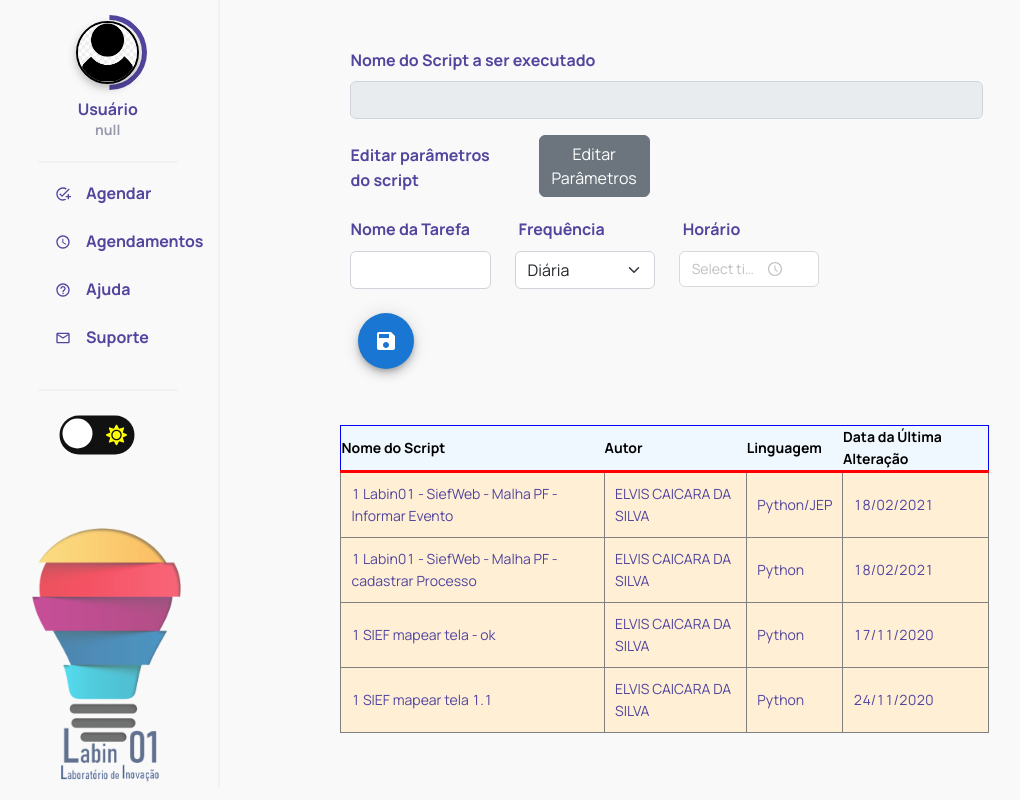
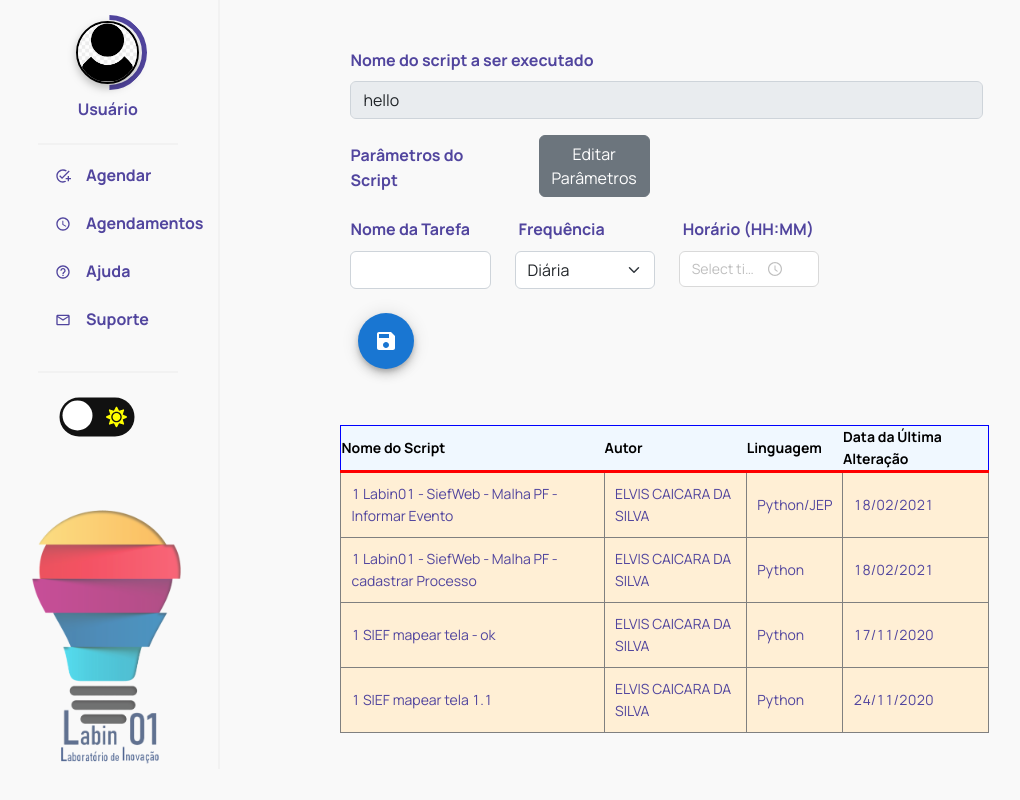
Before and after one commit to julianohcosta/script-scheduler, a React (Create React App) app: page / in a window 1280 px wide. Shown: the whole page, without its empty margins (3-1023 px from the left). Built offline with nearby package versions, Linux system fonts and the light colour scheme; no server answers.

Commit message:
Add create task

```diff
--- a/src/components/UI/Avatar.jsx
+++ b/src/components/UI/Avatar.jsx
@@ -4,10 +4,7 @@ import './Avatar.css'
 
 const Avatar = () => {
 
-  const [user, setUser] = useState({
-    username: 'Usuário',
-    cargo: 'null'
-  });
+  const [username, setusername] = useState('Usuário');
 
   useEffect(() => {
 
@@ -15,14 +12,14 @@ const Avatar = () => {
       .then(response => response.json())
       .then(user => {
         if (user.username) {
-          setUser(user)
+          setusername(user.username);
         }
       })
       .catch(e => {
         console.log(e)
       })
 
-  }, [user]);
+  }, [username]);
 
   return (
     <div className='profile'>
@@ -31,10 +28,10 @@ const Avatar = () => {
         <img src={userLogo} alt="profile"/>
       </div>
       <div className='name mb-1'>
-        {user.username}
+        {username}
       </div>
       <div className='position'>
-        {user.cargo}
+        {/*{user.cargo}*/}
       </div>
     </div>
   )
--- a/src/pages/Agendar.jsx
+++ b/src/pages/Agendar.jsx
@@ -1,4 +1,4 @@
-import {useState} from "react";
+import {useRef, useState} from "react";
 import Button from 'react-bootstrap/Button';
 import Form from 'react-bootstrap/Form';
 import OverlayTrigger from 'react-bootstrap/OverlayTrigger';
@@ -22,15 +22,35 @@ const FREQUENCIA = {
 
 const Agendar = () => {
 
-  const [dialogSelector, setDialogSelector] = useState(<Diario/>);
+  const diario = <Diario onTimerset={horarioHandler}/>
+
+  const [dialogSelector, setDialogSelector] = useState(diario);
   const [showSucess, setShowSucess] = useState(false);
   const [showError, setShowError] = useState(false);
+  const [scriptName, setScriptName] = useState('hello');
+  const [taskName, setTaskName] = useState('');
+  const [frequencia, setFrequencia] = useState(FREQUENCIA.DIARIA);
+  const [dia, setDia] = useState('');
+  const [horario, setHorario] = useState('');
+  const [message, setmessage] = useState('');
 
-  const saveIconHandler = (sucess) => {
+  const scriptNameRef = useRef();
+  const taskNameRef = useRef();
+
+  /**
+   *
+   * @param {boolean} sucess
+   * @param {String} message
+   */
+  const saveTaskHandler = (sucess, message) => {
+
     if (sucess){
+      setmessage(message)
       setShowSucess(true)
+
     } else {
       setShowError(true)
+      setmessage(message)
     }
   }
 
@@ -38,21 +58,26 @@ const Agendar = () => {
     e.preventDefault();
   }
 
+  function horarioHandler(time){
+    setHorario(time);
+  }
+
   const changeHandler = (event) => {
+
     const frequencia = event.target.value;
+    setFrequencia(frequencia);
 
     switch (frequencia) {
       case FREQUENCIA.DIARIA:
-        setDialogSelector(<Diario/>)
+        setDialogSelector(diario)
         break;
       case FREQUENCIA.SEMANAL:
-        setDialogSelector(<Semanal/>)
+        setDialogSelector(<Semanal onTimerset={horarioHandler}/>)
         break;
       case FREQUENCIA.MENSAL:
-        setDialogSelector(<Mensal/>)
+        setDialogSelector(<Mensal onTimerset={horarioHandler}/>)
         break;
       default:
-        setDialogSelector(<Diario/>)
         break;
     }
   }
@@ -67,40 +92,39 @@ const Agendar = () => {
     <div className='container-agendar'>
       <div className='container-agendar--form'>
         <Form className='m-lg-5 m-md-5'>
+
           <Form.Group as={Row} className="mb-3" controlId="formScriptData">
             <Col sm="1"/>
             <Col sm="8">
-              <Form.Label>Nome do Script a ser executado</Form.Label>
-              <Form.Control type="text" disabled/>
+              <Form.Label>Nome do script a ser executado</Form.Label>
+              <Form.Control ref={scriptNameRef} type="text" disabled defaultValue={scriptName}/>
             </Col>
           </Form.Group>
+
           <Form.Group as={Row} className="mb-3" controlId="formEdtScript">
             <Col sm="1"/>
             <Col sm="2">
-              <Form.Label className='mt-2'>Editar parâmetros do script</Form.Label>
+              <Form.Label className='mt-2'>Parâmetros do Script</Form.Label>
             </Col>
             <Col sm="2">
               <OverlayTrigger
                 placement="bottom"
                 delay={{show: 250, hide: 400}}
                 overlay={(props) => renderTooltip(props, 'Este script não possui parâmetros')}
-                defaultShow={false}
-              >
+                defaultShow={false}>
                 <Button variant="secondary" type="submit" onClick={onEditParams} className='mx-4'>
                   Editar Parâmetros
                 </Button>
               </OverlayTrigger>
             </Col>
+          </Form.Group>
 
-          </Form.Group>
           <Form.Group as={Row} className="mb-3" controlId="formScriptOptions">
             <Col sm="1"/>
-
             <Col sm='2'>
               <Form.Label>Nome da Tarefa</Form.Label>
-              <Form.Control type="text"/>
+              <Form.Control type="text" ref={taskNameRef} onChange={(e) => setTaskName(e.target.value)}/>
             </Col>
-
             <Col sm="2">
               <Form.Label className='mx-1'>Frequência</Form.Label>
               <Form.Select onChange={changeHandler} defaultValue={FREQUENCIA.DIARIA}>
@@ -111,18 +135,30 @@ const Agendar = () => {
             </Col>
             {dialogSelector}
           </Form.Group>
+
           <Form.Group as={Row} className="my-3" controlId="fromButtons">
             <Col sm="1"/>
             <Col sm="1">
-              <SaveButton onSave={saveIconHandler}/>
+              <SaveButton
+                onSave={saveTaskHandler}
+                setShowSucess={setShowSucess}
+                setShowError={setShowError}
+                taskName={taskName}
+                frequencia={frequencia}
+                dia={dia}
+                horario={horario}
+                scriptName={scriptName}
+              />
             </Col>
             <Col sm="7">
-              {showSucess && <Alert key={`0101`} variant={`primary`} onClose={() => setShowSucess(false)}  dismissible>Sucess!!</Alert>}
-              {showError && <Alert key={`0101`} variant={`danger`} onClose={() => setShowError(false)}  dismissible>Error!!</Alert>}
+              {showSucess && <Alert key={`0101`} variant={`primary`} onClose={() => setShowSucess(false)}  dismissible>{message}</Alert>}
+              {showError && <Alert key={`0101`} variant={`danger`} onClose={() => setShowError(false)}  dismissible>{message}</Alert>}
             </Col>
           </Form.Group>
+
         </Form>
       </div>
+
       <div className='container-agendar--table'>
         <Row className="mb-3 mx-4">
           <Col sm='1'/>
--- a/src/pages/components/Diario.jsx
+++ b/src/pages/components/Diario.jsx
@@ -2,14 +2,15 @@ import Form from "react-bootstrap/Form";
 import Col from "react-bootstrap/Col";
 import Horario from "./Horario";
 
-const Diario = () => {
+const Diario = props => {
 
-    return (
-        <Col sm='2'>
-            <Form.Label className='mx-1'>Horário</Form.Label>
-            <Horario/>
-        </Col>
-    )
+
+  return (
+    <Col sm='2'>
+      <Form.Label className='mx-1'>Horário (HH:MM)</Form.Label>
+      <Horario onTimerset={props.onTimerset}/>
+    </Col>
+  )
 };
 
 export default Diario;
--- a/src/pages/components/Horario.jsx
+++ b/src/pages/components/Horario.jsx
@@ -1,17 +1,21 @@
 import {useState} from "react";
 import {TimePicker} from 'antd';
+
 import './Horario.css'
 
-const Horario = () => {
-    const [value, setValue] = useState(null);
+const Horario = props => {
 
-    const onChange = (time) => {
-        setValue(time);
-    };
+  const [value, setValue] = useState(null);
+  const format = 'HH:mm';
 
-    return (
-        <TimePicker value={value} onChange={onChange} showNow={false} className='horario'/>
-    );
+  const onChange = (time, timeString) => {
+    setValue(time);
+    props.onTimerset(timeString);
+  };
+
+  return (
+    <TimePicker value={value} format={format} onChange={onChange} showNow={false} className='horario'/>
+  );
 };
 
 export default Horario;
--- a/src/pages/components/Mensal.jsx
+++ b/src/pages/components/Mensal.jsx
@@ -2,7 +2,8 @@ import Form from "react-bootstrap/Form";
 import Col from "react-bootstrap/Col";
 import Horario from "./Horario";
 
-const Mensal = () => {
+const Mensal = props => {
+
 
   return (
     <>
@@ -11,13 +12,13 @@ const Mensal = () => {
         <Form.Select defaultValue='1' aria-label="Day selector">
           {[...Array(30).keys()].map(i => {
             i += 1;
-                        return <option value={i}>{i}</option>
+            return <option key={i} value={i}>{i}</option>
           })}
         </Form.Select>
       </Col>
       <Col sm='2'>
-                <Form.Label className='mx-1'>Horário</Form.Label>
-                <Horario/>
+        <Form.Label className='mx-1'>Horário (HH:MM)</Form.Label>
+        <Horario onTimerset={props.onTimerset}/>
       </Col>
     </>
   )
--- a/src/pages/components/SaveButton.jsx
+++ b/src/pages/components/SaveButton.jsx
@@ -1,57 +1,86 @@
-
 import Box from '@mui/material/Box';
 import CircularProgress from '@mui/material/CircularProgress';
-import { green } from '@mui/material/colors';
+import {green} from '@mui/material/colors';
 import Fab from '@mui/material/Fab';
 import CheckIcon from '@mui/icons-material/Check';
 import SaveIcon from '@mui/icons-material/Save';
-import {useEffect, useRef, useState} from "react";
+import {useState} from "react";
 
 const SaveButton = props => {
 
   const [loading, setLoading] = useState(false);
   const [success, setSuccess] = useState(false);
-    const timer = useRef();
 
   const buttonSx = {
     ...(success && {
       bgcolor: green[500],
-            '&:hover': {bgcolor: green[700],
+      '&:hover': {
+        bgcolor: green[700],
       },
     }),
   };
 
-    useEffect(() => {
-        return () => {
-            clearTimeout(timer.current);
-        };
-    }, []);
-
   const handleButtonClick = () => {
 
-        if (!loading) {
-            setSuccess(false);
+    props.setShowSucess(false);
+    props.setShowError(false);
+
     setLoading(true);
-            timer.current = window.setTimeout(() => {
+
+    const url = (
+      'https://localhost:8443/ctx/run/Agendador/createtask?' +
+      'taskname=' + props.taskName +
+      '&scriptname=' + props.scriptName +
+      '&frequencia=' + props.frequencia +
+      '&horario=' + props.horario +
+      '&dia=&params='
+    )
+
+    console.log(url);
+
+    fetch(url)
+      .then(response => response.json())
+      .then(tarefa => {
+        if(tarefa.status){
+
           setSuccess(true);
           setLoading(false);
+          props.onSave(true, tarefa.message);
+        } else {
+          setSuccess(false);
+          setLoading(false);
+          props.onSave(false, tarefa.message);
+        }
+      })
+      .catch(e => {
+        console.log(e);
+      })
 
-                props.onSave(false);
+    // props.onSave(false);
 
-            }, 2000);
-        }
+    // if (!loading) {
+    //     setSuccess(false);
+    //     setLoading(true);
+    //     timer.current = window.setTimeout(() => {
+    //         setSuccess(true);
+    //         setLoading(false);
+    //
+    //         props.onSave(false);
+    //
+    //     }, 2000);
+    // }
   };
 
   return (
-        <Box sx={{ display: 'flex', alignItems: 'center' }}>
-            <Box sx={{ m: 1, position: 'relative' }}>
+    <Box sx={{display: 'flex', alignItems: 'center'}}>
+      <Box sx={{m: 1, position: 'relative'}}>
         <Fab
           aria-label="save"
           color="primary"
           sx={buttonSx}
           onClick={handleButtonClick}
         >
-                    {success ? <CheckIcon /> : <SaveIcon />}
+          {success ? <CheckIcon/> : <SaveIcon/>}
         </Fab>
         {loading && (
           <CircularProgress
--- a/src/pages/components/Semanal.jsx
+++ b/src/pages/components/Semanal.jsx
@@ -12,7 +12,7 @@ const WEEKDAY = {
   DOMINGO: 'Domingo',
 }
 
-const Semanal = () => {
+const Semanal = props => {
   return (
     <>
       <Col sm='2'>
@@ -29,7 +29,7 @@ const Semanal = () => {
       </Col>
       <Col sm='2'>
         <Form.Label className='mx-1'>Horário</Form.Label>
-                <Horario/>
+        <Horario onTimerset={props.onTimerset}/>
       </Col>
     </>
 
```
Lines whose indentation alone changed are shown as unchanged.
